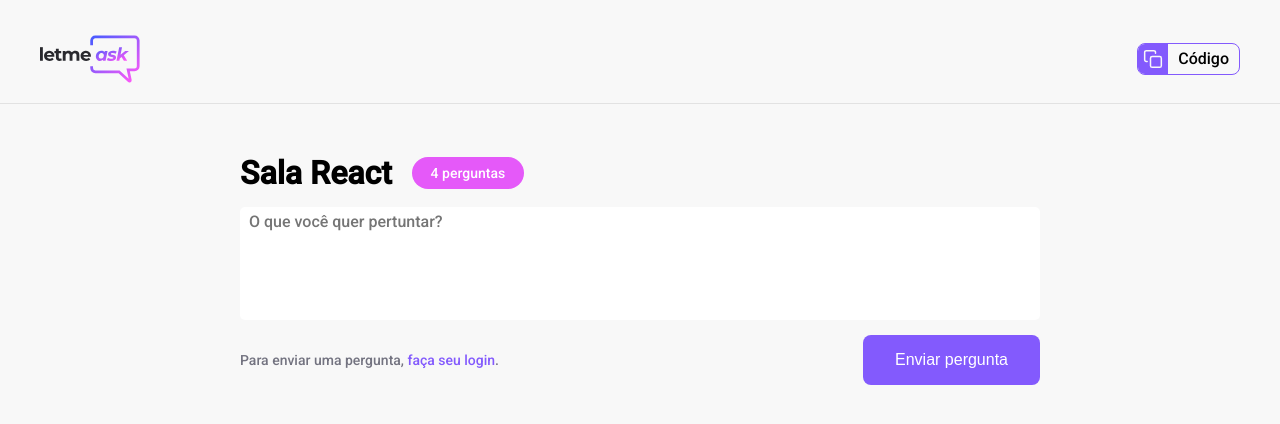
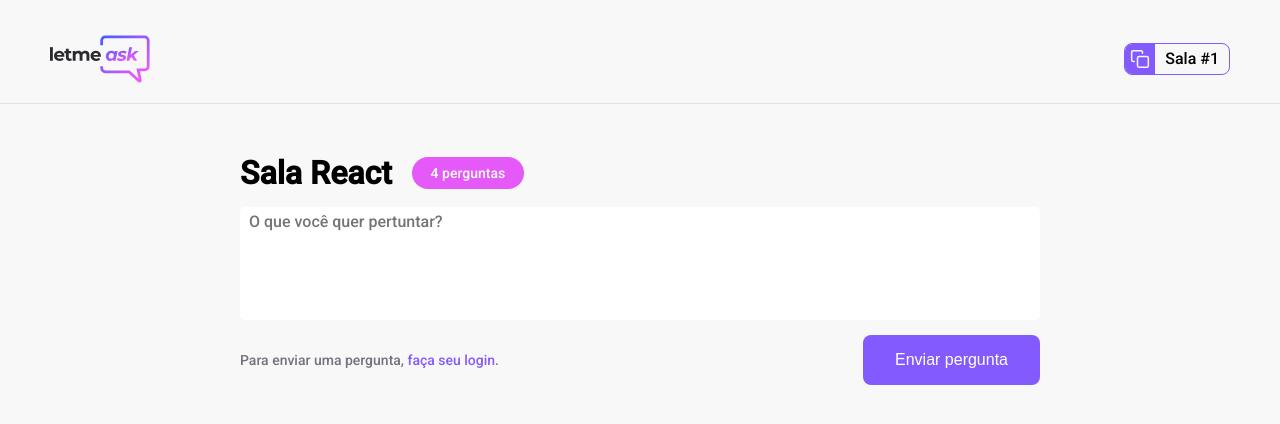
Before and after one commit to Rafael-Santos-DV/letmeask-react-firebase-rocket, a React (Create React App) app: page /rooms/1 in a window 1280 px wide. Shown: the top 424 px of the page. Built offline with nearby package versions, Linux system fonts and the light colour scheme; no server answers.

Commit message:
add component roomCode and styles

```diff
--- /dev/null
+++ b/src/components/roomCode.tsx
@@ -0,0 +1,18 @@
+import iconCopy from "../assets/images/copy.svg";
+import "../styles/room-code.scss";
+
+type RoomCodeType = {
+  code: string;
+}
+
+export function RoomCode(props: RoomCodeType) {
+  function copyRoomCodeToClipboard(){
+    navigator.clipboard.writeText(props.code);
+  }
+  return(
+    <div className="box-copy" onClick={copyRoomCodeToClipboard}>
+      <img src={iconCopy} alt="icon copy" />
+      <span>Sala #{props.code}</span>
+    </div>
+  );
+}
--- a/src/pages/Room.tsx
+++ b/src/pages/Room.tsx
@@ -1,18 +1,52 @@
 import letmeaskLogo from "../assets/images/logo.svg";
-import iconCopy from "../assets/images/copy.svg";
+import { RoomCode } from "../components/roomCode";
+import { useParams } from "react-router-dom";
+
+import { FormEvent, useState } from "react";
+import { useAuth } from "../hooks/useAuth";
+import { database } from "../services/firebase";
 
 import "../styles/room.scss";
 
+type RoomParamsType = {
+  id: string;
+}
+
 export function Room(){
+
+  const { user } = useAuth();
+
+  const [newQuestion, setNewQuestion] = useState('');
+  const { id } = useParams<RoomParamsType>();
+
+  async function handleSendQuestion(event: FormEvent) {
+    event.preventDefault();
+
+    if (newQuestion.trim() === "") return;
+
+    if (!user) {
+      throw new Error("You must be logged in");
+    }
+
+    const questions = {
+      content: newQuestion,
+      author: {
+        name: user.name,
+        avatar: user.avatar
+      },
+      isHightLighted: false,
+      isAnswered: false
+    };
+
+    await database.ref(`rooms/${id}/questions`).push(questions);
+  }
+
   return(
     <div id="page-room">
       <header className="container-header">
         <div className="content">
           <img src={letmeaskLogo} alt="letmeask" />
-          <div className="box-copy">
-            <img src={iconCopy} alt="icon copy" />
-            <span>Código</span>
-          </div>
+          <RoomCode code={String(id)} />
         </div>
       </header>
       <span className="bottom-line" />
@@ -21,9 +55,11 @@ export function Room(){
           <h1>Sala React</h1>
           <span>4 perguntas</span>
         </div>
-        <form className="form-content">
+        <form className="form-content" onSubmit={handleSendQuestion}>
           <textarea
             placeholder=" O que você quer pertuntar?"
+            onChange={(event) => setNewQuestion(event.target.value)}
+            value={newQuestion}
           />
 
           <div className="box-submit">
--- /dev/null
+++ b/src/styles/room-code.scss
@@ -0,0 +1,18 @@
+div.box-copy {
+  display: flex;
+  align-items: center;
+  border: 1px solid #835AFD;
+  border-radius: 8px;
+  overflow: hidden;
+  column-gap: 10px;
+  cursor: pointer;
+
+  > img {
+    background-color: #835AFD;
+    padding: 5px;
+  }
+
+  > span {
+    padding-right: 10px;
+  }
+}
--- a/src/styles/room.scss
+++ b/src/styles/room.scss
@@ -14,7 +14,7 @@ header.container-header, main.content {
 }
 
 header.container-header {
-  padding: 35px 0 20px 0;
+  padding: 35px 10px 20px 10px;
 }
 
 header.container-header div.content {
@@ -24,25 +24,6 @@ header.container-header div.content {
 
   > img {
     width: 100px;
-  }
-}
-
-div.box-copy {
-  display: flex;
-  align-items: center;
-  border: 1px solid #835AFD;
-  border-radius: 8px;
-  overflow: hidden;
-  column-gap: 10px;
-  cursor: pointer;
-
-  > img {
-    background-color: #835AFD;
-    padding: 5px;
-  }
-
-  > span {
-    padding-right: 10px;
   }
 }
 
```
